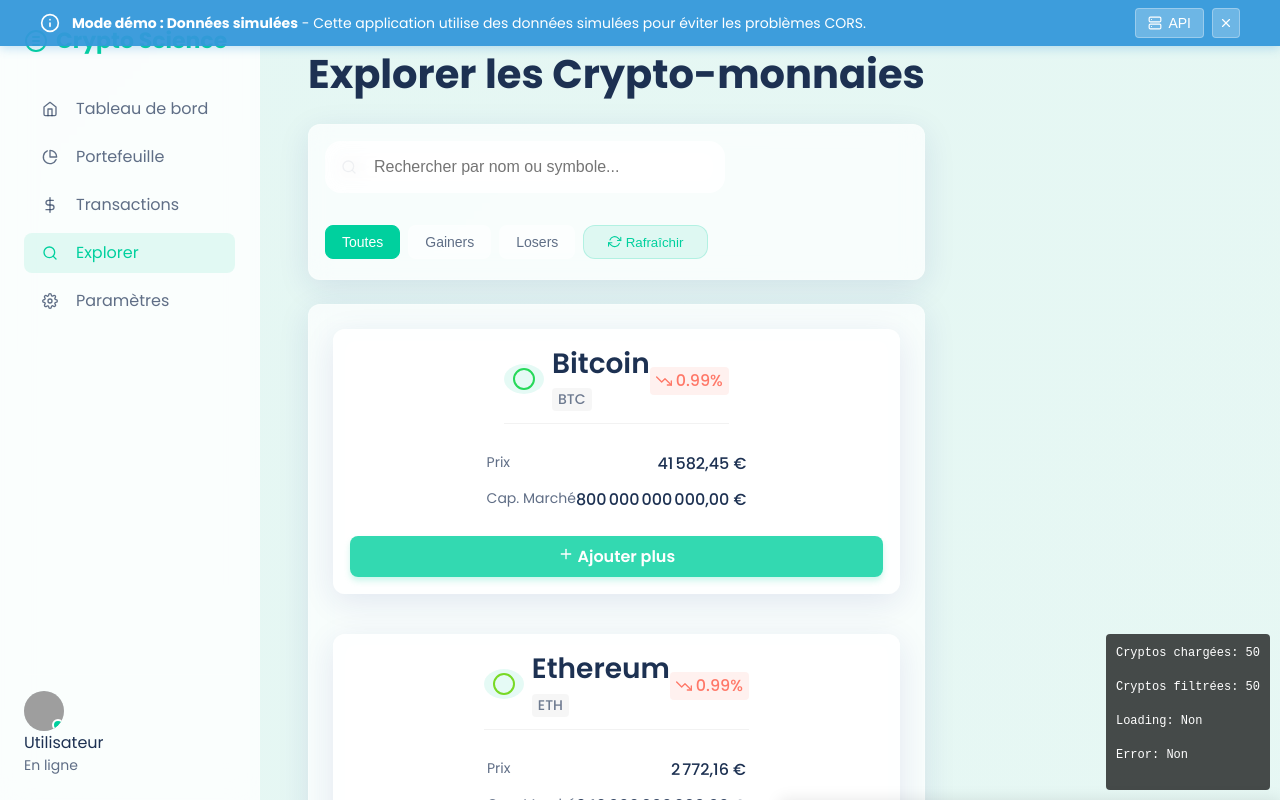
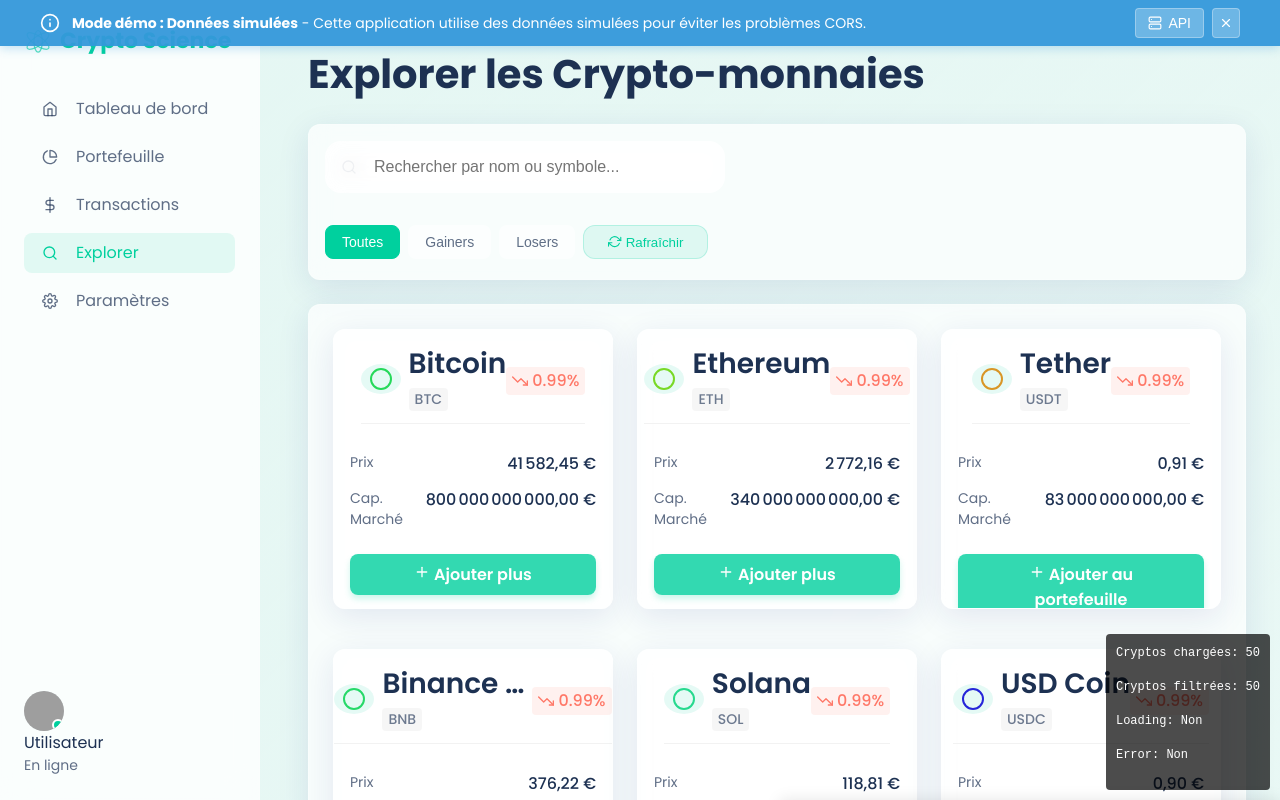
Before and after one commit to DucSonNguyen1987/crypto-science_front, a React (Vite) app: page /explore in a window 1280 px wide. Shown: the top 800 px of the page. Built offline with nearby package versions, Linux system fonts and the light colour scheme; grey boxes are pictures that could not be loaded.

Commit message:
deploy try

```diff
--- a/src/layout/MainLayout.jsx
+++ b/src/layout/MainLayout.jsx
@@ -11,6 +11,8 @@
   FiMenu,
   FiX
 } from 'react-icons/fi';
+
+import Logo from '../../public/Logo.svg'
 
 const MainLayout = () => {
   const [mobileMenuOpen, setMobileMenuOpen] = useState(false);
@@ -36,29 +38,11 @@
       {/* Sidebar */}
       <aside className={`sidebar ${mobileMenuOpen ? 'show' : ''}`}>
         <div className="sidebar-logo">
-          <svg
-            width="24"
-            height="24"
-            viewBox="0 0 24 24"
-            fill="none"
-            xmlns="http://www.w3.org/2000/svg"
-            style={{ marginRight: '8px' }}
-          >
-            <path
-              d="M12 22C17.5228 22 22 17.5228 22 12C22 6.47715 17.5228 2 12 2C6.47715 2 2 6.47715 2 12C2 17.5228 6.47715 22 12 22Z"
-              stroke="currentColor"
-              strokeWidth="2"
-              strokeLinecap="round"
-              strokeLinejoin="round"
-            />
-            <path
-              d="M9 8h6m-6 4h6m-6 4h6"
-              stroke="currentColor"
-              strokeWidth="2"
-              strokeLinecap="round"
-              strokeLinejoin="round"
-            />
-          </svg>
+          <img
+            src="/Logo.svg"
+            alt="Crypto Science Logo"
+            style={{ marginRight: '8px', height: '24px' }}
+          />
           Crypto Science
         </div>
 
--- a/src/styles/Dashboard.css
+++ b/src/styles/Dashboard.css
@@ -161,6 +161,7 @@
 /* Styles améliorés pour les cartes crypto */
 .crypto-card {
   display: flex;
+  flex-direction: row;
   align-items: center;
   padding: var(--spacing-md);
   background-color: rgba(255, 255, 255, 0.5);
--- a/src/styles/Transactions.css
+++ b/src/styles/Transactions.css
@@ -106,7 +106,7 @@
 
 .controls-actions {
   display: flex;
-  gap: var(--spacing-sm);
+  gap: 2vw;
 }
 
 .btn-icon {
@@ -368,11 +368,12 @@
   .transactions-controls {
     flex-direction: column;
     align-items: stretch;
+    justify-items: center;
   }
 
   .search-bar {
     max-width: none;
-    margin-bottom: var(--spacing-sm);
+    margin-bottom: 5vh;
   }
 
   .date-filters {
@@ -385,3 +386,12 @@
     overflow-x: auto;
   }
 }
+
+@media (min-width: 1024px) {
+  /* Pour les écrans larges, on garde 2 colonnes comme demandé */
+  .crypto-grid {
+    grid-template-columns: repeat(2, 1fr);
+    max-width: 900px;
+    margin: 0 auto;
+  }
+}
```
Also changed, not shown: public/Logo.svg.
